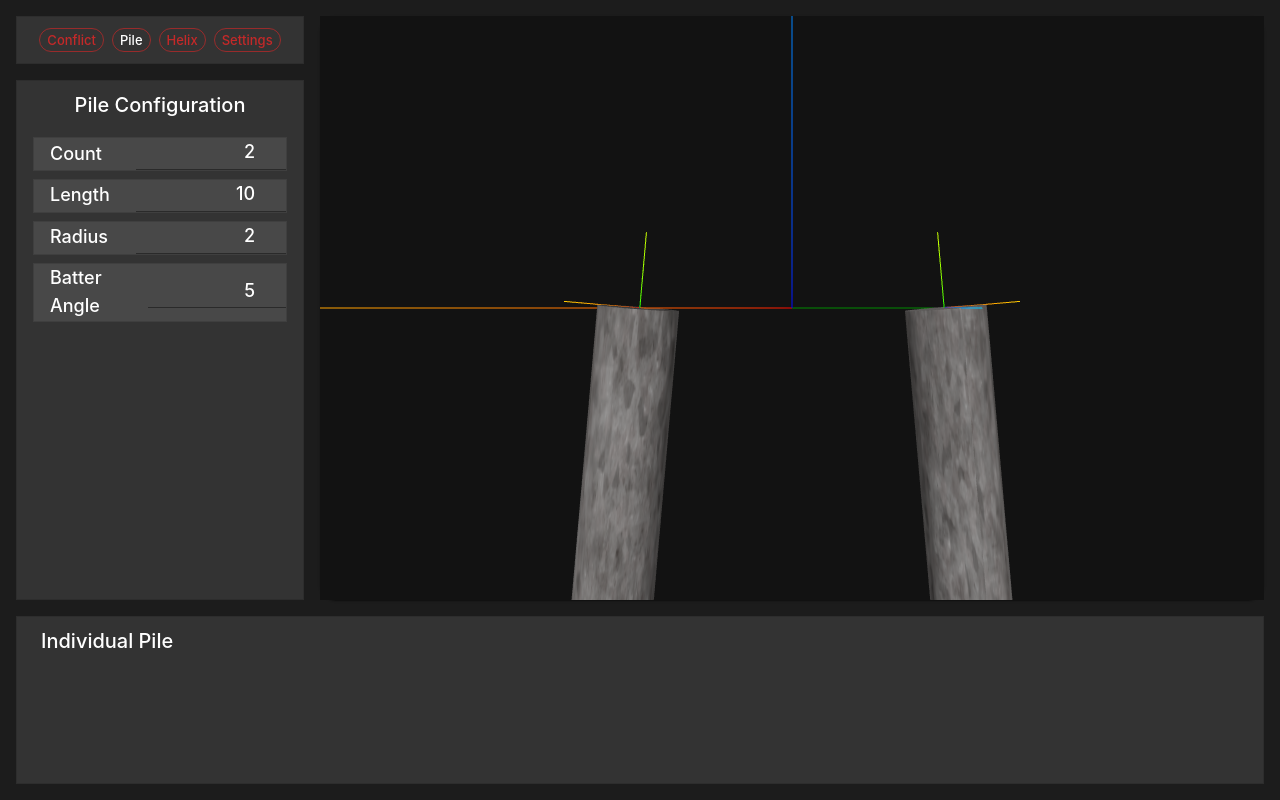
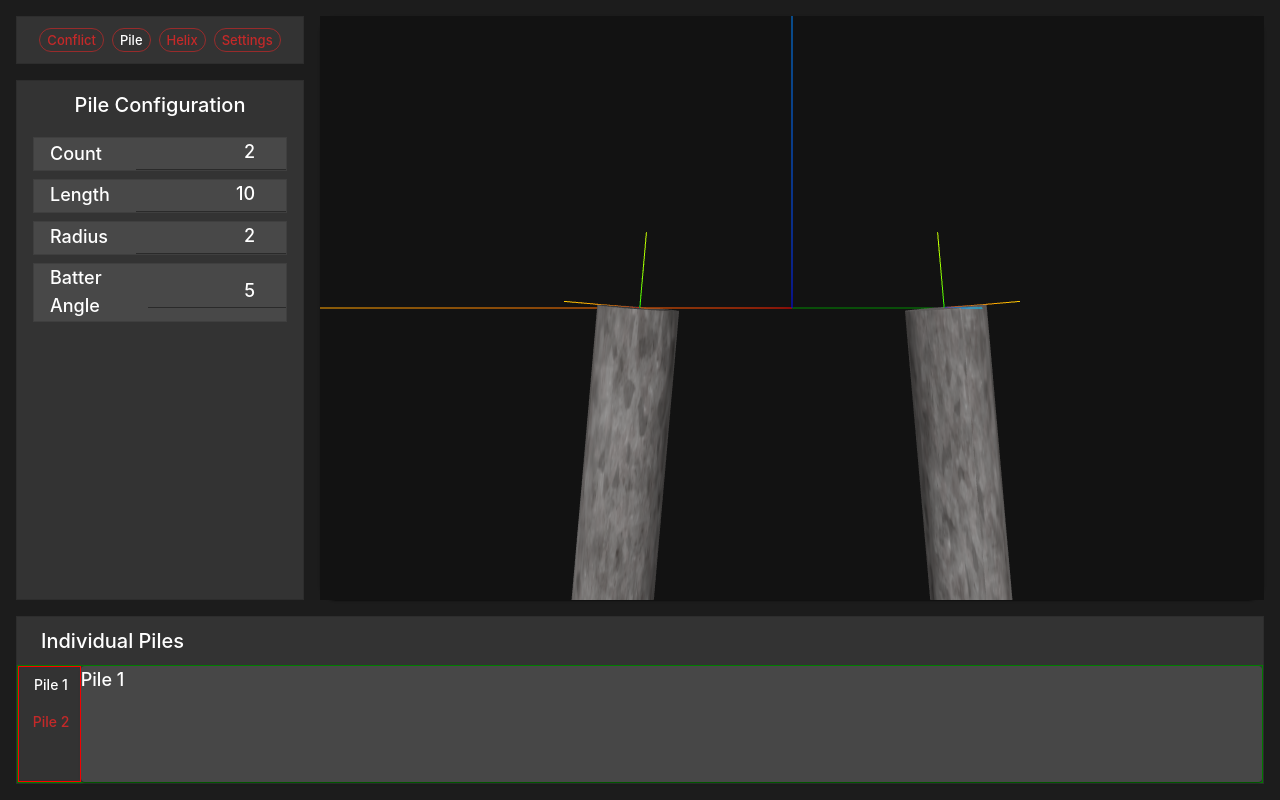
Before and after one commit to coreyyangsmith/r3f-pile-spacing, a React (Vite) app: page / in a window 1280 px wide. Both pictures are taken after a click on the button "Pile". Built offline with nearby package versions, Linux system fonts and the light colour scheme.

Commit message:
setup individual pile editor

```diff
--- a/src/index.css
+++ b/src/index.css
@@ -72,6 +72,11 @@ body,
   color: white;
 }
 
+::-webkit-scrollbar {
+  width: 0px;
+  background: transparent;
+}
+
 @font-face {
   font-display: swap;
   font-family: 'Inter';
--- a/src/pages/PileSpacing/PilesConfig/PileConfig/PileConfig.tsx
+++ b/src/pages/PileSpacing/PilesConfig/PileConfig/PileConfig.tsx
@@ -12,10 +12,32 @@ and generates all related piles in the visualization.
 */
 
 // Import
-import { Paper, Typography } from '@mui/material'
+import { Button, Paper, Stack, Typography } from '@mui/material'
+import { useState } from 'react';
+
+// Hooks
+import { usePiles } from '../../../../hooks/usePiles';
+import PileConfigContainer from './PileConfigContainer';
 
 // TODO Extract Common MUI Components to a separate file
 const PileConfig = () => {
+    const [selectedPile, setSelectedPile] = useState<number>(0);
+    const piles = usePiles();
+
+    const handlePileSelection = (pileId: number) => {
+        setSelectedPile(pileId);
+    }
+
+    const generateIndividualPileSelection = () => {
+        if (!piles) return (<>Error</>)
+
+        return piles.piles.piles.map((pile, i) => {
+            return (
+                <Button className={i == selectedPile && 'active' || ''} key={i} onClick={() => { handlePileSelection(i) }}> Pile {i + 1}</Button >
+            )
+        })
+    }
+
     return (
         <Paper
             square={true}
@@ -36,8 +58,19 @@ const PileConfig = () => {
                 textAlign: 'left',
                 color: 'white'
             }}>
-                Individual Pile
+                Individual Piles
             </Typography>
+
+            {/* Container */}
+            <Stack direction='row' sx={{ border: '1px solid green', width: '100%', height: 'calc(100% - 48px)' }}>
+                {/* Pile Selection */}
+                <Stack direction='column' sx={{ overflowY: 'scroll', border: '1px solid red', height: '100%' }}>
+                    {generateIndividualPileSelection()}
+                </Stack>
+
+                {/* Inidivual Pile Settings */}
+                <PileConfigContainer selectedPile={selectedPile} />
+            </Stack>
         </Paper>
     )
 }
--- /dev/null
+++ b/src/pages/PileSpacing/PilesConfig/PileConfig/PileConfigContainer.tsx
@@ -0,0 +1,43 @@
+/*
+Date: 2024-02-23
+Author: Corey Yang-Smith
+File: PileConfigContainer.tsx
+Type: Layout Component
+
+Description:
+This is a layout component for the Individual Pile Configuration, it is the inside component
+that holds the data components for the individual pile configuration.,
+*/
+
+// Individual Pile Controls May Include:
+// - Position Controls (X, Y, Z)
+// - Rotation Control (X, Y, Z)
+// - Batter Angle Control
+// - Pile Length Control
+// - Pile Radius Control
+// - Material?
+// - Any more...?
+
+// Imports
+import { Paper, Typography } from "@mui/material"
+
+// Types
+type props = {
+    selectedPile: number
+}
+
+const PileConfigContainer = (props: props) => {
+    console.log(props)
+
+    return (
+        <Paper sx={{
+            height: '100%',
+            width: '100%',
+            background: 'rgba(255,255,255,0.1)'
+        }}>
+            <Typography>Pile {props.selectedPile + 1}</Typography>
+        </Paper>
+    )
+}
+
+export default PileConfigContainer
```
